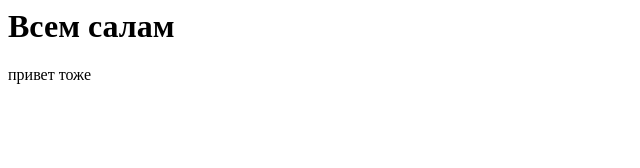
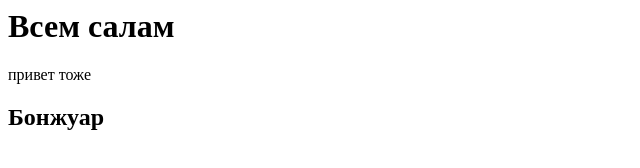
Before and after one commit to rizahanovimam/first-project, a plain HTML site: page index.html in a window 1280 px wide. Shown: the whole page, without its empty margins (0-640 px from the left). Drawn offline with Linux system fonts and the light colour scheme.

Commit message:
Я добавил бонжуар

```diff
--- a/index.html
+++ b/index.html
@@ -1,2 +1,3 @@
 <h1>Всем салам</h1>
 <p>привет тоже</p>
+<h2>Бонжуар</h2>
```
